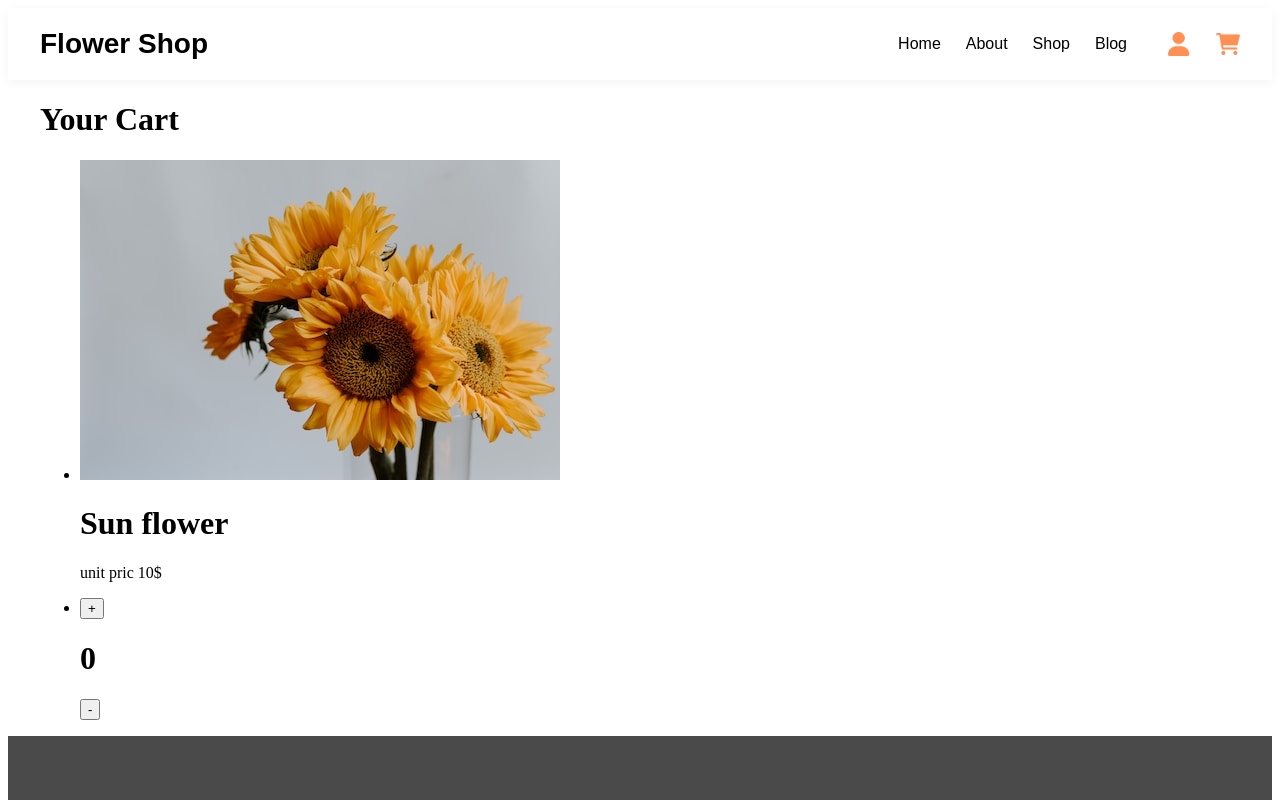
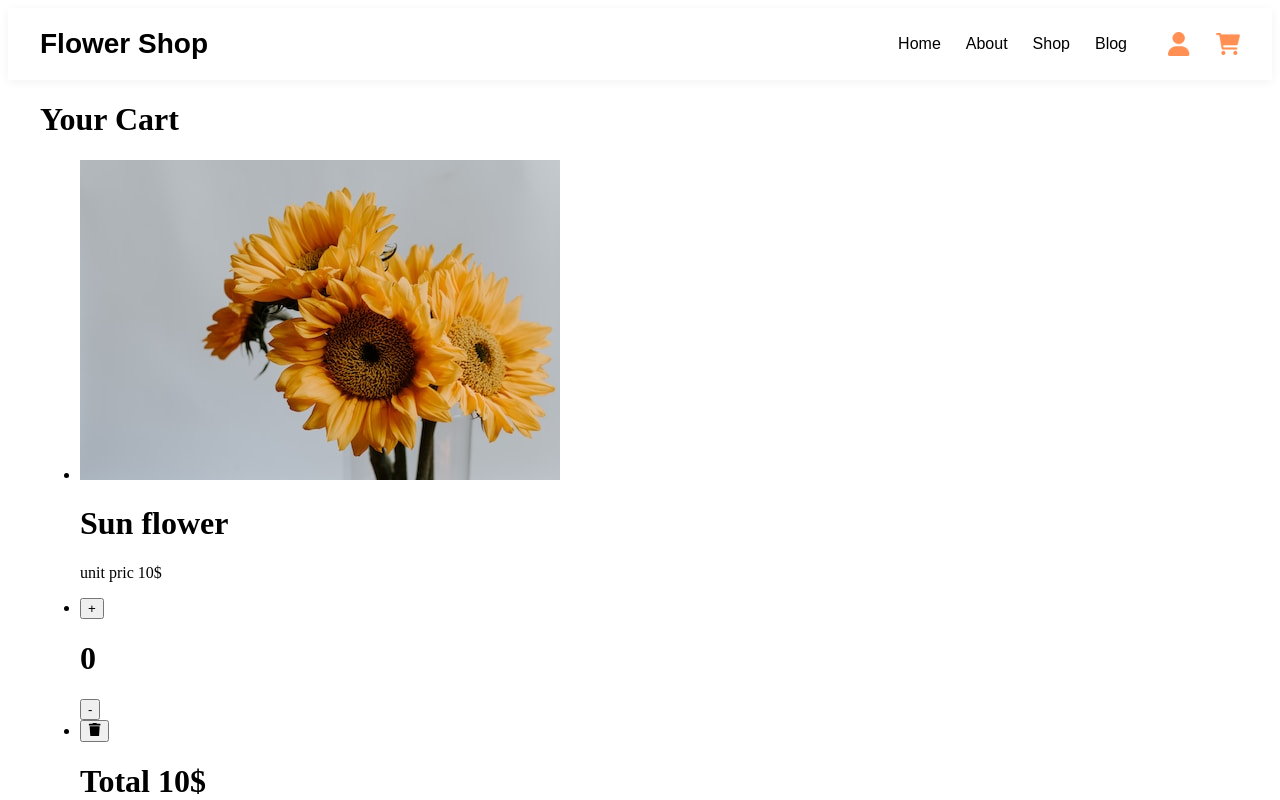
Before and after one commit to dilshodmahmaraimov22-ux/Flowers, a React (Vite) app: page /shop in a window 1280 px wide. Shown: the top 800 px of the page. Built offline with nearby package versions, Linux system fonts and the light colour scheme.

Commit message:
funksiya qoshildi

```diff
--- a/src/Components/Cart/Cart/Cart.jsx
+++ b/src/Components/Cart/Cart/Cart.jsx
@@ -1,9 +1,15 @@
 import React, { useState } from 'react'
 import './Cart.css'
 import cart1 from '../../Images/cart1.jpg'
+import { FaTrash } from 'react-icons/fa'
 
 const Cart = () => {
     const [count, setCount] = useState(0);
+
+    const handleDelete = (index)=>{
+        const del = count.filter((a, i)=> i !== index);
+        setCount(del);
+    }
 
   return (
     <>
@@ -22,6 +28,10 @@ const Cart = () => {
                             <button onClick={()=>setCount(count - 1)} className='cart__btn'>-</button>
                         </li>
                     </li>
+                    <li className='cart__item'>
+                        <button onClick={()=>handleDelete(index)} className='cart__trash'><FaTrash/></button>
+                        <h1 className='cart__total'>Total 10$</h1>
+                    </li>
                 </ul>
             </div>
         </div>
```
